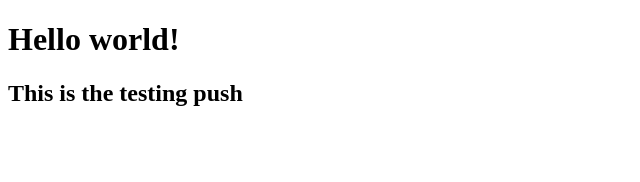
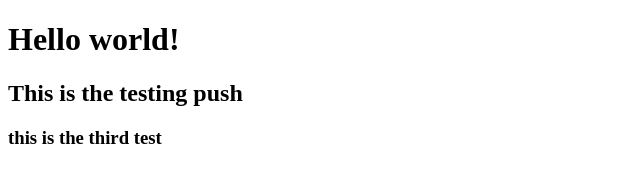
Before and after one commit to Anilsah3/store, a plain HTML site: page index.html in a window 1280 px wide. Shown: the whole page, without its empty margins (0-640 px from the left). Drawn offline with Linux system fonts and the light colour scheme.

Commit message:
second commit

```diff
--- a/index.html
+++ b/index.html
@@ -8,5 +8,6 @@
 <body>
    <h1>Hello world!</h1>
    <h2>This is the testing push</h2>
+   <h3>this is the third test </h3>
 </body>
 </html>
```
